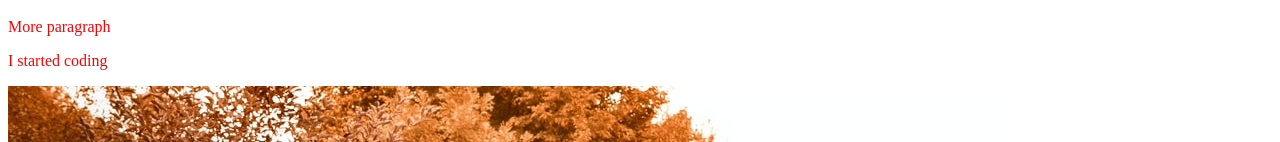
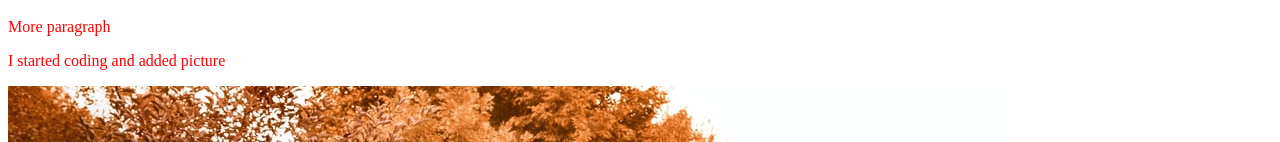
Before and after one commit to Mohammad-Hoque/Project-1, a plain HTML site: page index.html in a window 1280 px wide. Shown: the part 191-333 px from the top of the page. Drawn offline with Linux system fonts and the light colour scheme.

Commit message:
added line

```diff
--- a/index.html
+++ b/index.html
@@ -13,7 +13,7 @@
     <h3>This is H3</h3>
     <h4>This is H4</h4>
     <p>More paragraph</p>
-    <p>I started coding</p>
+    <p>I started coding and added picture</p>
     <img src="photo.jpg"
 </body>
 </html>
```
